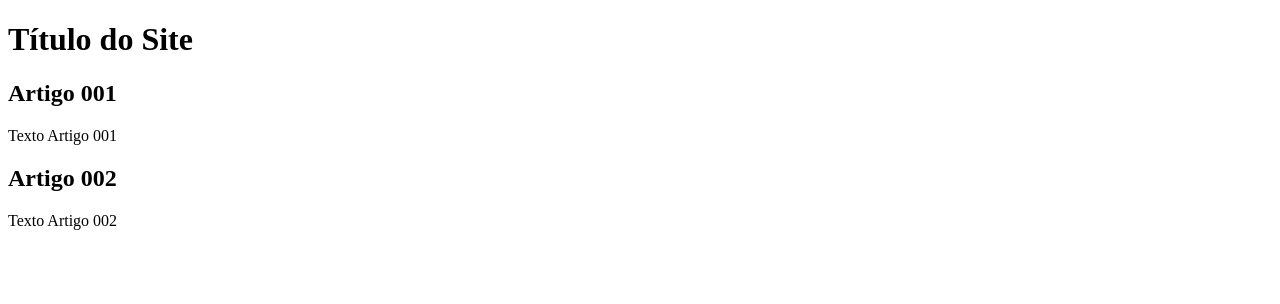
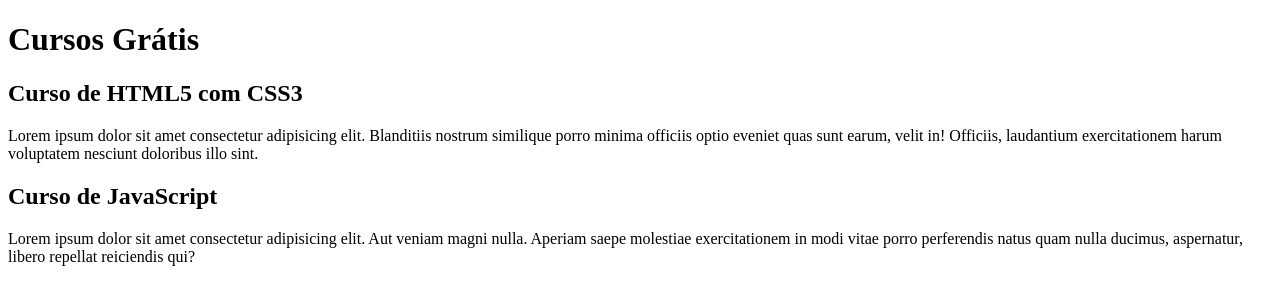
Before and after one commit to AraoniCardoso/03-projeto-site, a plain HTML site: page index.html in a window 1280 px wide. Drawn offline with Linux system fonts and the light colour scheme.

Commit message:
comecei a escrever o conteúdo

```diff
--- a/index.html
+++ b/index.html
@@ -9,15 +9,15 @@
 <body>
     <main>
         <header>
-            <h1>Título do Site</h1>
+            <h1>Cursos Grátis</h1>
         </header>
         <article>
-            <h2>Artigo 001</h2>
-            <p>Texto Artigo 001</p>
+            <h2>Curso de HTML5 com CSS3</h2>
+            <p>Lorem ipsum dolor sit amet consectetur adipisicing elit. Blanditiis nostrum similique porro minima officiis optio eveniet quas sunt earum, velit in! Officiis, laudantium exercitationem harum voluptatem nesciunt doloribus illo sint.</p>
         </article>
         <article>
-            <h2>Artigo 002</h2>
-            <p>Texto Artigo 002</p>
+            <h2>Curso de JavaScript</h2>
+            <p>Lorem ipsum dolor sit amet consectetur adipisicing elit. Aut veniam magni nulla. Aperiam saepe molestiae exercitationem in modi vitae porro perferendis natus quam nulla ducimus, aspernatur, libero repellat reiciendis qui?</p>
         </article>
     </main>
 </body>
```
